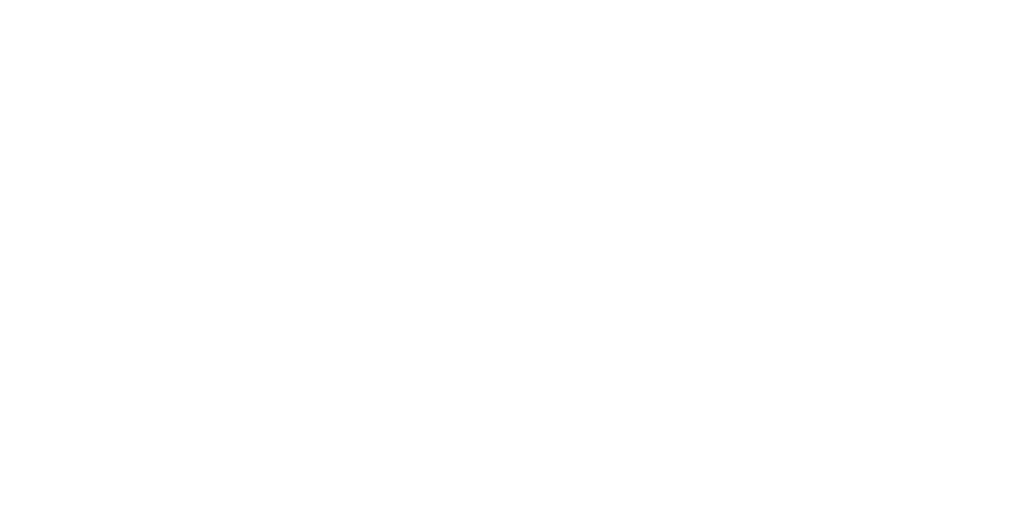
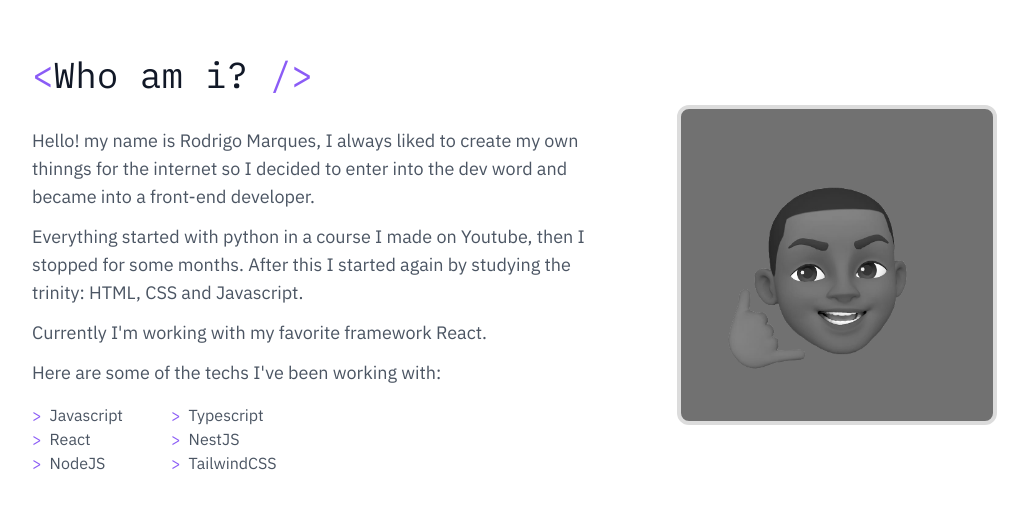
Before and after one commit to rodrigomsrocha/rod-portfolio, a React (Vite) app: page / in a window 1280 px wide. Shown: the part 935-1444 px from the top of the page, without its empty margins (96-1124 px from the left). Before the commit the page ends 800 px from the top, so only its background shows below. Built offline with nearby package versions, Linux system fonts and the light colour scheme.

Commit message:
about me section done

```diff
--- a/src/App.tsx
+++ b/src/App.tsx
@@ -1,3 +1,4 @@
+import { AboutSection } from './components/AboutSection';
 import { Header } from './components/Header';
 import { MainSection } from './components/MainSection';
 
@@ -7,6 +8,7 @@
       <Header />
       <div className="max-w-7xl px-32 mx-auto">
         <MainSection />
+        <AboutSection />
       </div>
     </div>
   );
--- /dev/null
+++ b/src/components/AboutSection/index.tsx
@@ -0,0 +1,73 @@
+import { motion } from 'framer-motion';
+
+const imgVariant = {
+  initial: { y: 0, filter: 'grayscale(100%)' },
+  onHover: { y: -20, filter: 'grayscale(0%)' },
+};
+
+export function AboutSection() {
+  return (
+    <div id="about" className="min-h-screen flex items-center">
+      <div className="text-gray-600">
+        <h1 className="text-violet-500 text-4xl font-mono mb-8">
+          {'<'}
+          <span className="text-gray-900">Who am i?</span> {'/>'}
+        </h1>
+        <div className="text-lg flex flex-col gap-3 mb-4">
+          <p>
+            Hello! my name is Rodrigo Marques, I always liked to create my own
+            thinngs for the internet so I decided to enter into the dev word and
+            became into a front-end developer.
+          </p>
+          <p>
+            Everything started with python in a course I made on Youtube, then I
+            stopped for some months. After this I started again by studying the
+            trinity: HTML, CSS and Javascript.
+          </p>
+          <p>Currently I&apos;m working with my favorite framework React.</p>
+          <p>Here are some of the techs I&apos;ve been working with:</p>
+        </div>
+        <ul className="flex gap-12">
+          <div>
+            <li className="flex items-center gap-2">
+              <div className="text-violet-500">{'>'}</div>
+              Javascript
+            </li>
+            <li className="flex items-center gap-2">
+              <div className="text-violet-500">{'>'}</div>
+              React
+            </li>
+            <li className="flex items-center gap-2">
+              <div className="text-violet-500">{'>'}</div>
+              NodeJS
+            </li>
+          </div>
+          <div>
+            <li className="flex items-center gap-2">
+              <div className="text-violet-500">{'>'}</div>
+              Typescript
+            </li>
+            <li className="flex items-center gap-2">
+              <div className="text-violet-500">{'>'}</div>
+              NestJS
+            </li>
+            <li className="flex items-center gap-2">
+              <div className="text-violet-500">{'>'}</div>
+              TailwindCSS
+            </li>
+          </div>
+        </ul>
+      </div>
+      <div className="w-full flex flex-col items-center gap-8">
+        <motion.img
+          initial="initial"
+          whileHover="onHover"
+          variants={imgVariant}
+          src="/rod.png"
+          alt="avatar"
+          className="bg-violet-500 w-80 rounded-xl border-4 border-purple-200"
+        />
+      </div>
+    </div>
+  );
+}
--- a/src/components/Header/index.tsx
+++ b/src/components/Header/index.tsx
@@ -1,5 +1,12 @@
 import { motion, useScroll, useTransform } from 'framer-motion';
 import { useEffect, useState } from 'react';
+
+const links = [
+  { name: 'Who am i?', href: '#about' },
+  { name: 'Education', href: '#education' },
+  { name: 'Projects', href: '#projects' },
+  { name: 'Contact', href: '#contact' },
+];
 
 const headerVariant = {
   visible: { y: '0%' },
@@ -48,13 +55,13 @@
       </a>
 
       <nav className="flex items-center gap-6">
-        <ul className="flex text-sm items-center gap-4 font-mono">
-          {['Who am i?', 'Education', 'Projects', 'Contact'].map((item) => (
-            <li className="text-violet-500" key={item}>
-              <a href="#">
+        <ul className="flex text-sm items-center gap-4 font-mono text-gray-600">
+          {links.map((link) => (
+            <li className="text-violet-500" key={link.href}>
+              <a href={link.href}>
                 {'<'}
                 <span className="text-black hover:text-violet-500 transition-all">
-                  {item}
+                  {link.name}
                 </span>
                 {' />'}
               </a>
--- a/src/components/MainSection/index.tsx
+++ b/src/components/MainSection/index.tsx
@@ -25,7 +25,7 @@
           initial="initial"
           whileHover="onHover"
           className="text-violet-500 inline-block"
-          href="#"
+          href="#about"
         >
           <span>my skills</span>
           <motion.div variants={linkVariation} className="h-px bg-violet-500" />
```
Also changed, not shown: public/rod.png (added).
